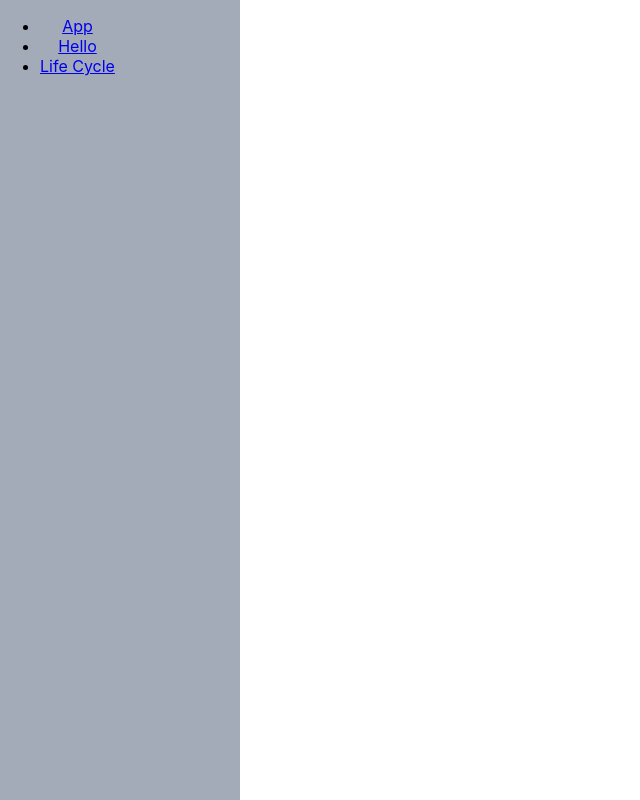
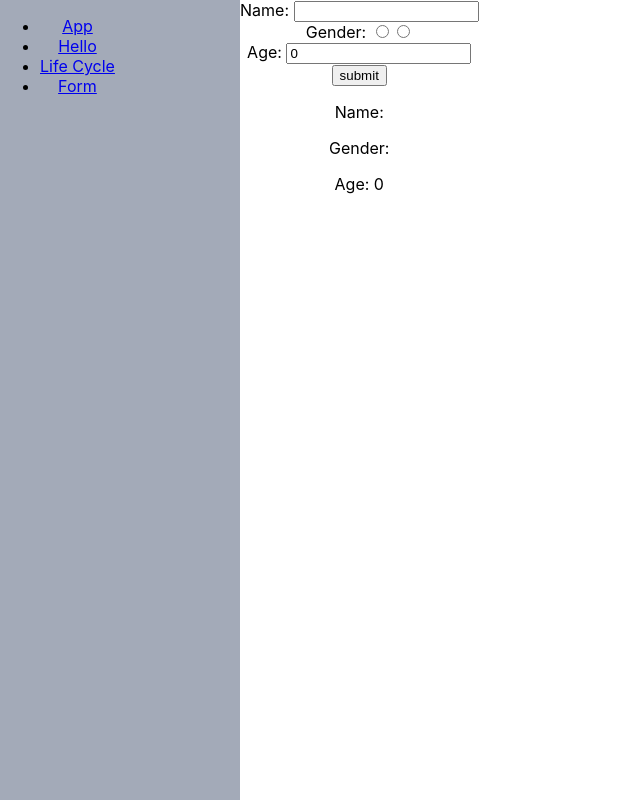
Before and after one commit to wuyuyu0222/test-app, a React (Create React App) app: page /form in a window 1280 px wide. Shown: the whole page, without its empty margins (0-640 px from the left). Built offline with nearby package versions, Linux system fonts and the light colour scheme.

Commit message:
simple form

```diff
--- a/src/App.js
+++ b/src/App.js
@@ -5,6 +5,7 @@ import './App.css';
 import About from './component/About';
 import Hello from './component/Hello';
 import LifeCycle from './component/Life-Cycle';
+import Form from './component/Form';
 
 class App extends Component {
   render() {
@@ -17,6 +18,7 @@ class App extends Component {
                 <li><Link to="/">App</Link></li>
                 <li><Link to="hello">Hello</Link></li>
                 <li><Link to="life-cycle">Life Cycle</Link></li>
+                <li><Link to="form">Form</Link></li>
               </ul>
             </div>
           </div>
@@ -24,6 +26,7 @@ class App extends Component {
             <Route exact path="/" component={About} />
             <Route path="/hello" render={props => <Hello name="jake" {...props} />} />
             <Route path="/life-cycle" render={props => <LifeCycle message="test" {...props} />} />
+            <Route path="/form" component={Form} />
           </div>
         </div>
       </Router>
--- /dev/null
+++ b/src/component/Form.js
@@ -0,0 +1,61 @@
+import React, { Component } from 'react'
+
+export class Form extends Component {
+  constructor(props) {
+    super(props);
+    this.state = {
+      name: '',
+      gender: '',
+      age: 0
+    };
+  }
+
+  handleInput = (e) => {
+    const targetName = e.target.getAttribute('name');
+    const value = e.target.value;
+    this.setState({ [targetName]: value });
+  }
+
+  handleSubmit = (e) => {
+    console.log(this.state);
+    e.preventDefault();
+  }
+
+  render() {
+    return (
+      <div>
+        <form onSubmit={this.handleSubmit}>
+          <div>
+            <span>Name: </span>
+            <input type="text" name="name" value={this.state.name}
+              onChange={this.handleInput} />
+          </div>
+          <div>
+            <span>Gender: </span>
+            <input type="radio" name="gender" value="male"
+              checked={this.state.gender === "male"}
+              onChange={this.handleInput} />
+            <input type="radio" name="gender" value="female"
+              checked={this.state.gender === "female"}
+              onChange={this.handleInput} />
+          </div>
+          <div>
+            <span>Age: </span>
+            <input type="number" name="age" value={this.state.age}
+              onChange={this.handleInput} />
+          </div>
+          <input type="submit" value="submit" />
+        </form>
+        <div>
+          <div>
+            <p>Name: {this.state.name}</p>
+            <p>Gender: {this.state.gender}</p>
+            <p>Age: {this.state.age}</p>
+          </div>
+        </div>
+      </div>
+    )
+  }
+}
+
+export default Form
```
